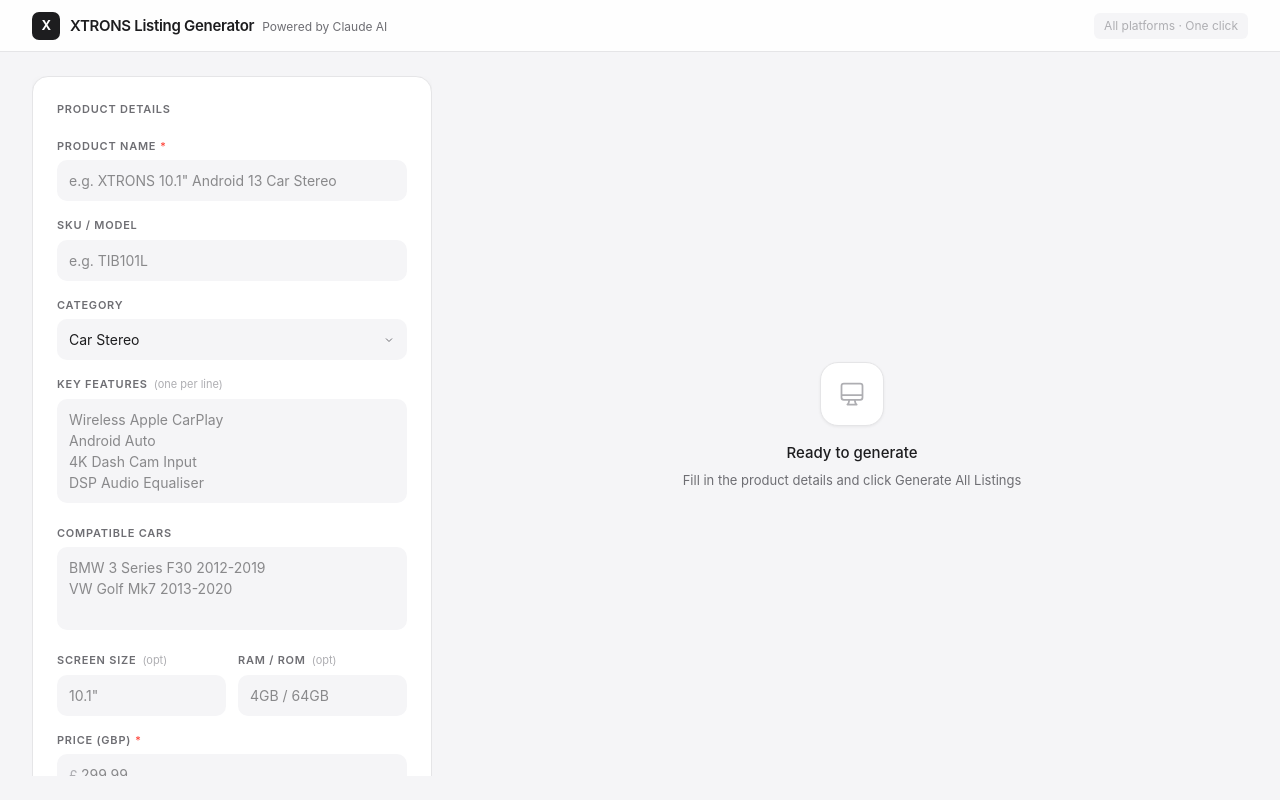
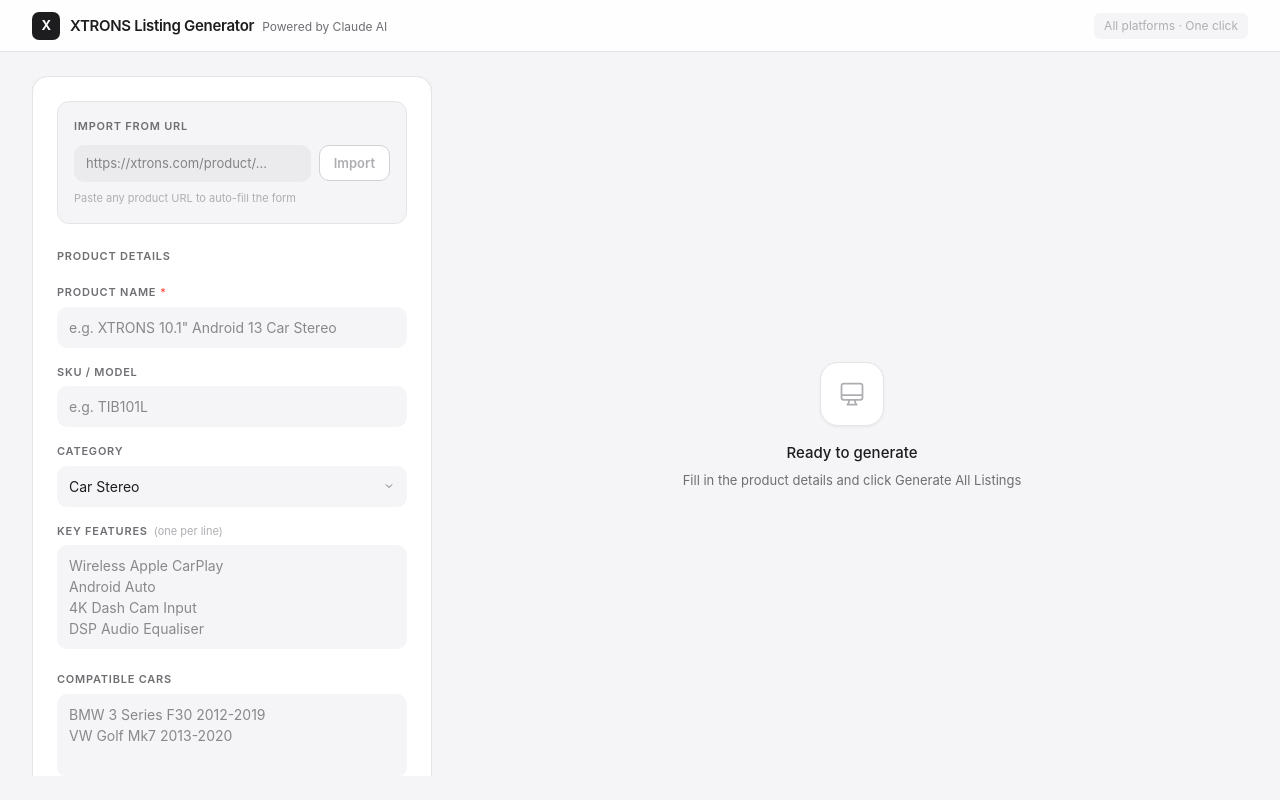
Before and after one commit to geo-ship-it/xtrons-listing-generator, a Next.js app: page / in a window 1280 px wide. Built offline with nearby package versions, Linux system fonts and the light colour scheme.

Commit message:
feat: add URL auto-fill import feature with Firecrawl + Claude extraction

```diff
--- a/app/page.tsx
+++ b/app/page.tsx
@@ -369,6 +369,45 @@ export default function Home() {
   const [activeTab, setActiveTab] = useState<Tab>("Marketplaces");
   const [language] = useState("EN");
 
+  // URL import state
+  const [importUrl, setImportUrl] = useState("");
+  const [importing, setImporting] = useState(false);
+  const [importStatus, setImportStatus] = useState<"idle" | "success" | "error">("idle");
+  const [importUrlFocused, setImportUrlFocused] = useState(false);
+
+  const handleImportUrl = async () => {
+    if (!importUrl.trim()) return;
+    setImporting(true);
+    setImportStatus("idle");
+    try {
+      const res = await fetch("/api/scrape-url", {
+        method: "POST",
+        headers: { "Content-Type": "application/json" },
+        body: JSON.stringify({ url: importUrl.trim() }),
+      });
+      const json = await res.json();
+      if (!json.success) throw new Error(json.error || "Extraction failed");
+      const d = json.data;
+      setFormData((prev) => ({
+        productName: d.productName || prev.productName,
+        sku: d.sku || prev.sku,
+        category: d.category && ["Car Stereo", "Roof Monitor", "Accessory", "DAB Dongle", "Camera"].includes(d.category) ? d.category : prev.category,
+        keyFeatures: d.keyFeatures || prev.keyFeatures,
+        compatibleCars: d.compatibleCars || prev.compatibleCars,
+        screenSize: d.screenSize || prev.screenSize,
+        ramRom: d.ramRom || prev.ramRom,
+        price: d.price ? String(d.price) : prev.price,
+        shortDescription: d.shortDescription || prev.shortDescription,
+        sellingPoints: d.sellingPoints || prev.sellingPoints,
+      }));
+      setImportStatus("success");
+    } catch {
+      setImportStatus("error");
+    } finally {
+      setImporting(false);
+    }
+  };
+
   const handleChange = useCallback(
     (
       e: React.ChangeEvent<
@@ -514,6 +553,97 @@ export default function Home() {
               boxShadow: "0 1px 3px rgba(0,0,0,0.06), 0 4px 12px rgba(0,0,0,0.04)",
             }}
           >
+            {/* ── URL Import ── */}
+            <div
+              style={{
+                marginBottom: 24,
+                padding: "16px",
+                background: "#F5F5F7",
+                borderRadius: 12,
+                border: "1px solid #E5E5E7",
+              }}
+            >
+              <div
+                style={{
+                  fontSize: 11,
+                  fontWeight: 600,
+                  letterSpacing: "0.07em",
+                  textTransform: "uppercase",
+                  color: "#6E6E73",
+                  marginBottom: 10,
+                }}
+              >
+                Import from URL
+              </div>
+              <div style={{ display: "flex", gap: 8, alignItems: "center" }}>
+                <input
+                  type="url"
+                  value={importUrl}
+                  onChange={(e) => { setImportUrl(e.target.value); setImportStatus("idle"); }}
+                  onFocus={() => setImportUrlFocused(true)}
+                  onBlur={() => setImportUrlFocused(false)}
+                  onKeyDown={(e) => { if (e.key === "Enter") handleImportUrl(); }}
+                  placeholder="https://xtrons.com/product/..."
+                  style={{
+                    flex: 1,
+                    background: importUrlFocused ? "#FFFFFF" : "#EBEBED",
+                    border: "none",
+                    borderRadius: 10,
+                    padding: "9px 12px",
+                    fontSize: 13,
+                    color: "#1d1d1f",
+                    outline: "none",
+                    transition: "box-shadow 0.15s ease, background 0.15s ease",
+                    fontFamily: "inherit",
+                    boxShadow: importUrlFocused ? "0 0 0 3px rgba(0, 113, 227, 0.25)" : "none",
+                  }}
+                />
+                <button
+                  onClick={handleImportUrl}
+                  disabled={importing || !importUrl.trim()}
+                  style={{
+                    height: 36,
+                    padding: "0 14px",
+                    background: "#FFFFFF",
+                    color: importing || !importUrl.trim() ? "#AEAEB2" : "#0071E3",
+                    border: `1.5px solid ${importing || !importUrl.trim() ? "#D1D1D6" : "#0071E3"}`,
+                    borderRadius: 10,
+                    fontSize: 13,
+                    fontWeight: 600,
+                    cursor: importing || !importUrl.trim() ? "not-allowed" : "pointer",
+                    display: "flex",
+                    alignItems: "center",
+                    gap: 6,
+                    fontFamily: "inherit",
+                    transition: "all 0.15s ease",
+                    whiteSpace: "nowrap",
+                    flexShrink: 0,
+                  }}
+                >
+                  {importing ? (
+                    <>
+                      <svg className="animate-spin" width={13} height={13} fill="none" viewBox="0 0 24 24">
+                        <circle style={{ opacity: 0.25 }} cx="12" cy="12" r="10" stroke="currentColor" strokeWidth="4" />
+                        <path style={{ opacity: 0.75 }} fill="currentColor" d="M4 12a8 8 0 018-8V0C5.373 0 0 5.373 0 12h4z" />
+                      </svg>
+                      Fetching…
+                    </>
+                  ) : (
+                    "Import"
+                  )}
+                </button>
+              </div>
+              <div style={{ marginTop: 8, fontSize: 11, color: "#AEAEB2" }}>
+                {importStatus === "idle" && "Paste any product URL to auto-fill the form"}
+                {importStatus === "success" && (
+                  <span style={{ color: "#34C759", fontWeight: 500 }}>✓ Form filled from URL</span>
+                )}
+                {importStatus === "error" && (
+                  <span style={{ color: "#FF3B30" }}>Could not extract product data. Please fill manually.</span>
+                )}
+              </div>
+            </div>
+
             <h2
               style={{
                 fontSize: 11,
```
Also changed, not shown: app/api/scrape-url/route.ts (added, +108 -0 lines).
